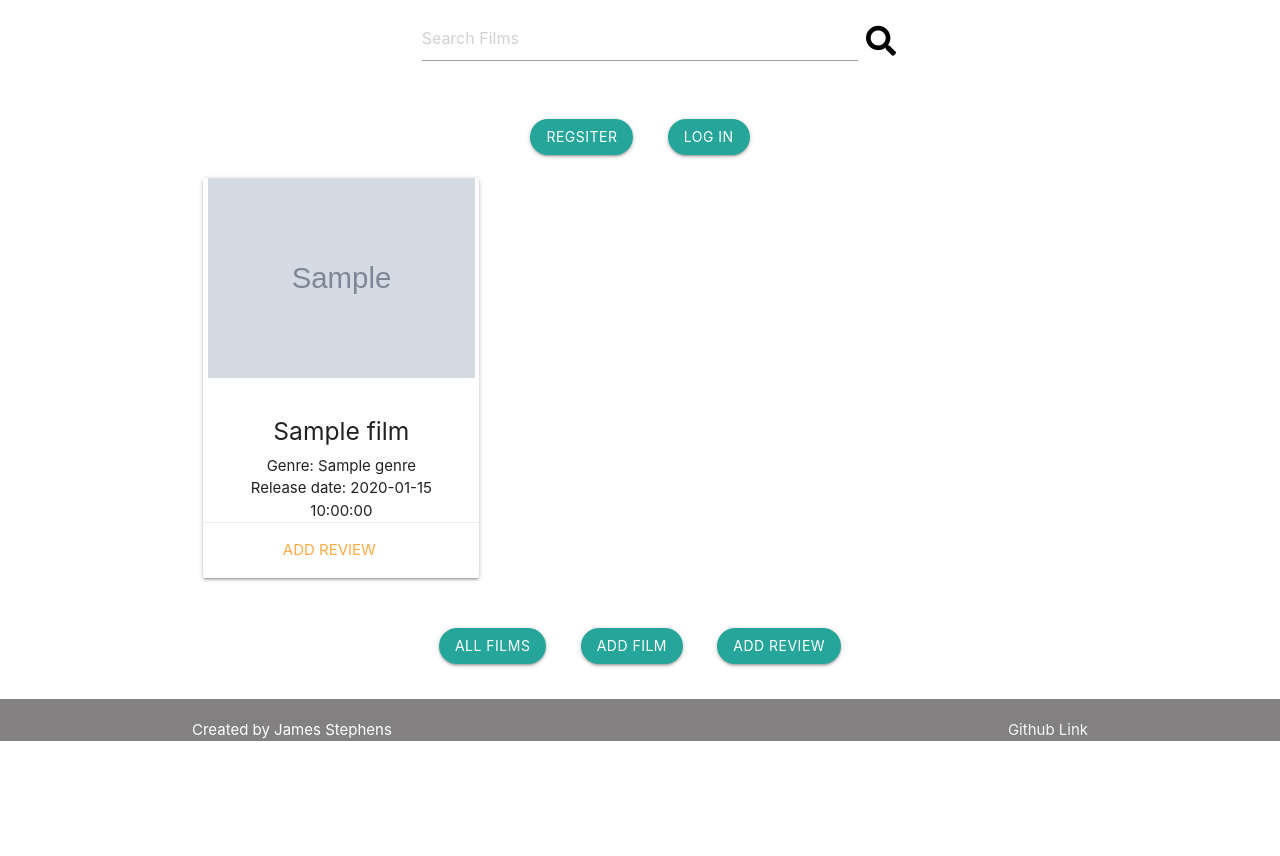
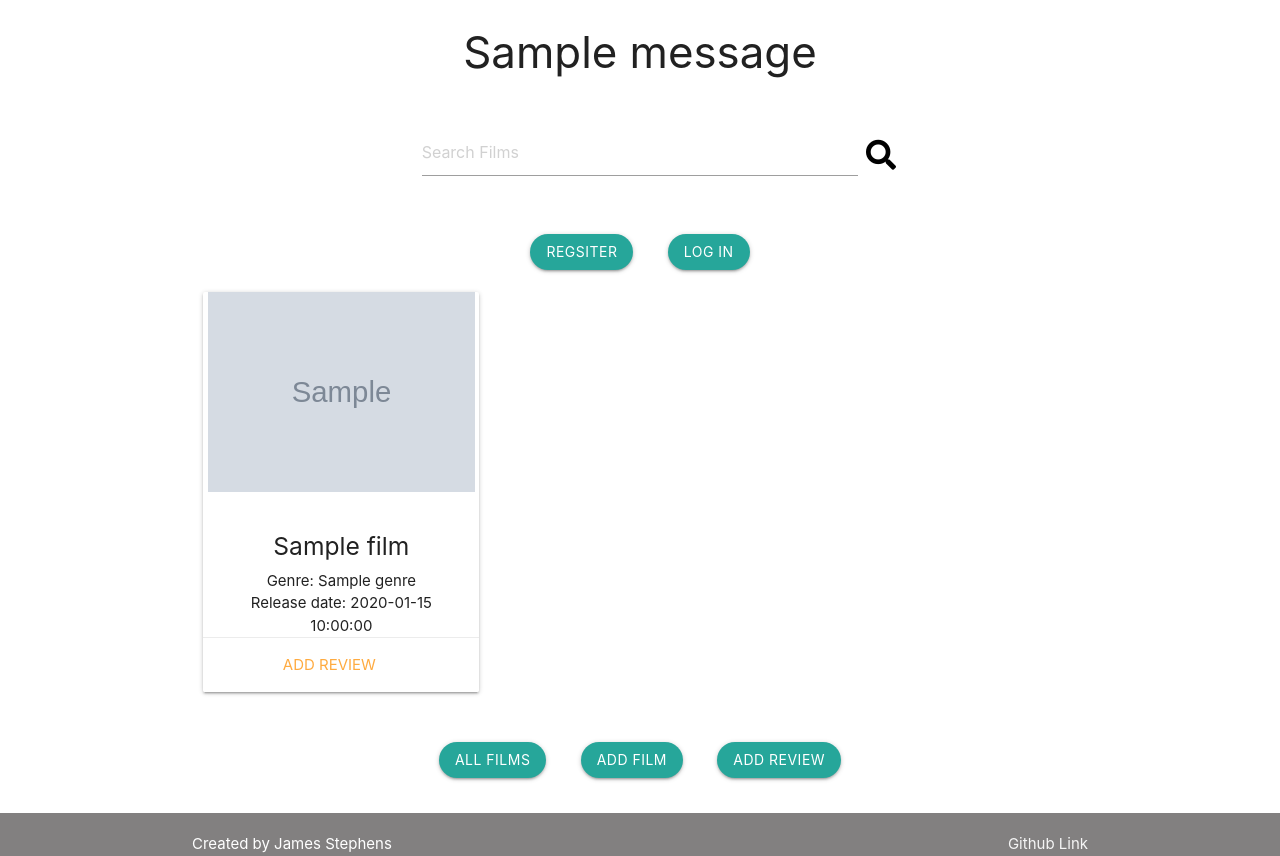
Before and after one commit to DevSteg/film_review_project, a Flask app: page / in a window 1280 px wide. Shown: the part 240-1096 px from the top of the page. Before the commit the page ends 981 px from the top, so only its background shows below. Run offline with Flask 2, Linux system fonts and the light colour scheme; grey boxes marked "Sample" are stand-in pictures; one stand-in notice (Sample message) is shown; a database or web service that is not in the repository returns one stand-in record (values such as "Sample title"); some libraries are stand-ins or nearby versions.

Commit message:
Add flash messages to base.html

```diff
--- a/templates/base.html
+++ b/templates/base.html
@@ -46,6 +46,18 @@
         </h2>
     </header>
 
+    <section>
+        {% with messages = get_flashed_messages() %}
+            {% if messages %}
+                {% for message in messages %}
+                    <div class="row">
+                        <h3 class="center-align">{{ message }}</h3>
+                    </div>
+                {% endfor %}
+            {% endif %}
+        {% endwith %}
+    </section>
+
     <main class="container">
         {% block content %}
         {% endblock %}
```
